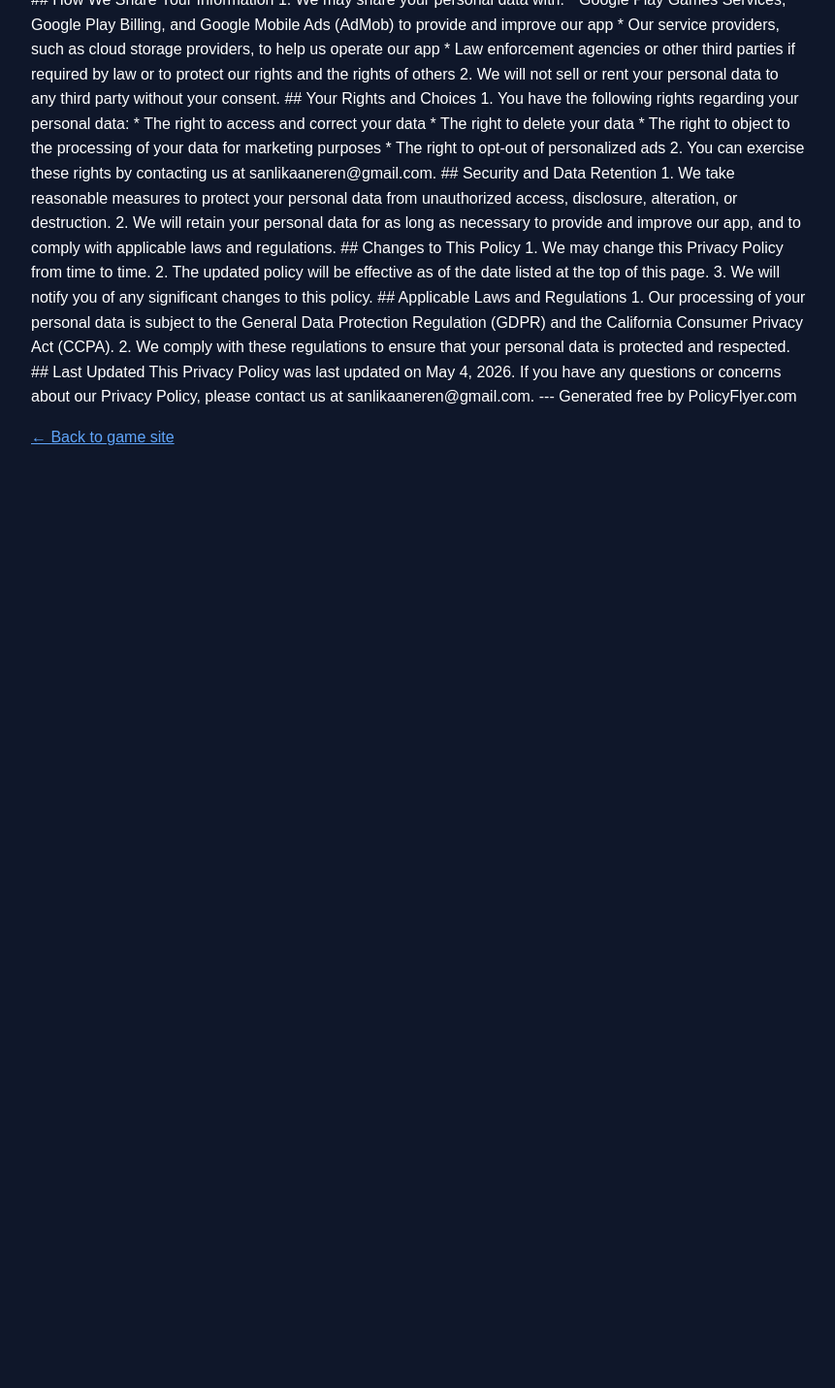
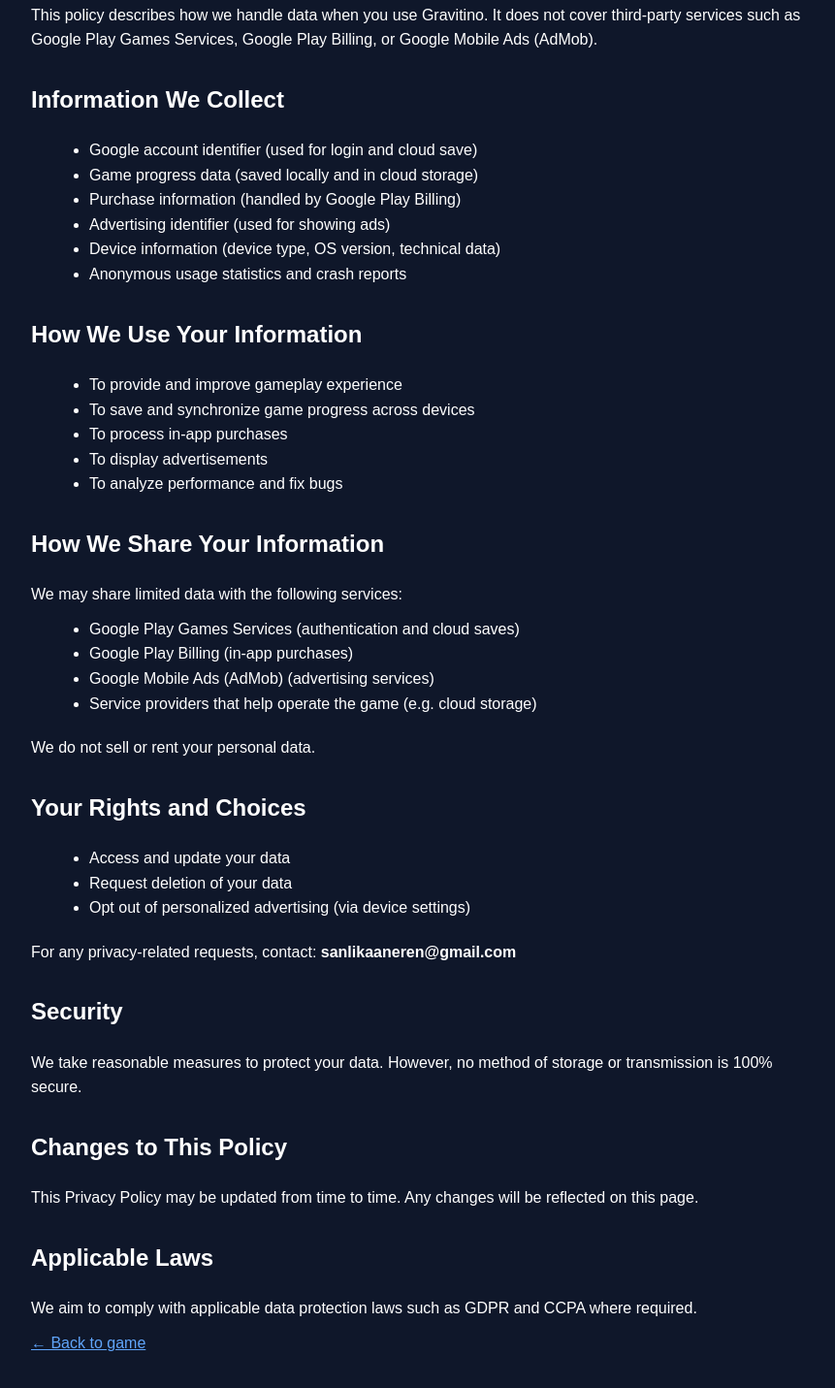
Before and after one commit to CCraglex/gravitino, a plain HTML site: page privacy.html in a window 1280 px wide. Shown: the part 437-1868 px from the top of the page at 97% size, without its empty margins (208-1069 px from the left). Before the commit the page ends 957 px from the top, so only its background shows below. Drawn offline with Linux system fonts and the light colour scheme.

Commit message:
Update privacy.html

```diff
--- a/privacy.html
+++ b/privacy.html
@@ -3,102 +3,130 @@
 <head>
   <meta charset="UTF-8" />
   <meta name="viewport" content="width=device-width, initial-scale=1.0" />
-  <title>Privacy Policy</title>
+  <title>Privacy Policy - Gravitino</title>
 
   <style>
     body {
       font-family: Arial, sans-serif;
-      margin: 0;
-      padding: 40px;
       background: #0f172a;
       color: #ffffff;
+      padding: 40px;
       line-height: 1.6;
-    }
-
-    h1, h2 {
-      color: #ffffff;
-    }
-
-    a {
-      color: #60a5fa;
     }
 
     .container {
       max-width: 800px;
       margin: auto;
     }
+
+    h1, h2 {
+      color: #ffffff;
+      margin-top: 30px;
+    }
+
+    p {
+      margin: 10px 0;
+    }
+
+    ul {
+      margin: 10px 0 20px 20px;
+    }
+
+    a {
+      color: #60a5fa;
+    }
   </style>
 </head>
 
 <body>
-
 <div class="container">
 
-  # Privacy Policy
+<h1>Privacy Policy</h1>
 
-## Introduction
-1. This Privacy Policy explains how Gravitino, a mobile app accessible at https://ccraglex.github.io/gravitino/, collects, uses, and protects your personal data when you use our app.
-2. This Privacy Policy applies to all users of Gravitino, regardless of where you are located in the world.
+<p><strong>Last Updated:</strong> May 4, 2026</p>
 
-## Scope of This Policy
-1. This policy covers the collection, use, and disclosure of your personal data when you use Gravitino.
-2. This policy does not apply to the practices of third-party services that we integrate with our app, such as Google Play Games Services, Google Play Billing, and Google Mobile Ads (AdMob).
+<h2>Introduction</h2>
+<p>
+This Privacy Policy explains how Gravitino, accessible at
+https://ccraglex.github.io/gravitino/, collects, uses, and protects your personal data when you use our game.
+</p>
+<p>
+This policy applies to all users of Gravitino worldwide.
+</p>
 
-## Information We Collect
-1. We collect the following personal data:
-   * Google account information when you connect your account to our app
-   * Game progress data to track your progress and provide a better experience
-   * Purchase information when you make in-app purchases
-   * Advertising identifier to deliver personalized ads
-   * Device information, including device type, operating system, and other technical details
-2. We may also collect anonymous data, such as usage statistics and crash reports, to improve our app.
+<h2>Scope of This Policy</h2>
+<p>
+This policy describes how we handle data when you use Gravitino.
+It does not cover third-party services such as Google Play Games Services,
+Google Play Billing, or Google Mobile Ads (AdMob).
+</p>
 
-## How We Use Your Information
-1. We use your personal data for the following purposes:
-   * To provide and improve our app, including tracking game progress and delivering personalized ads
-   * To process in-app purchases and manage your account
-   * To analyze usage statistics and improve our app's performance
-   * To comply with applicable laws and regulations
-2. We may also use your data for marketing and advertising purposes, but we will always ask for your consent before doing so.
+<h2>Information We Collect</h2>
+<ul>
+  <li>Google account identifier (used for login and cloud save)</li>
+  <li>Game progress data (saved locally and in cloud storage)</li>
+  <li>Purchase information (handled by Google Play Billing)</li>
+  <li>Advertising identifier (used for showing ads)</li>
+  <li>Device information (device type, OS version, technical data)</li>
+  <li>Anonymous usage statistics and crash reports</li>
+</ul>
 
-## How We Share Your Information
-1. We may share your personal data with:
-   * Google Play Games Services, Google Play Billing, and Google Mobile Ads (AdMob) to provide and improve our app
-   * Our service providers, such as cloud storage providers, to help us operate our app
-   * Law enforcement agencies or other third parties if required by law or to protect our rights and the rights of others
-2. We will not sell or rent your personal data to any third party without your consent.
+<h2>How We Use Your Information</h2>
+<ul>
+  <li>To provide and improve gameplay experience</li>
+  <li>To save and synchronize game progress across devices</li>
+  <li>To process in-app purchases</li>
+  <li>To display advertisements</li>
+  <li>To analyze performance and fix bugs</li>
+</ul>
 
-## Your Rights and Choices
-1. You have the following rights regarding your personal data:
-   * The right to access and correct your data
-   * The right to delete your data
-   * The right to object to the processing of your data for marketing purposes
-   * The right to opt-out of personalized ads
-2. You can exercise these rights by contacting us at sanlikaaneren@gmail.com.
+<h2>How We Share Your Information</h2>
+<p>
+We may share limited data with the following services:
+</p>
+<ul>
+  <li>Google Play Games Services (authentication and cloud saves)</li>
+  <li>Google Play Billing (in-app purchases)</li>
+  <li>Google Mobile Ads (AdMob) (advertising services)</li>
+  <li>Service providers that help operate the game (e.g. cloud storage)</li>
+</ul>
 
-## Security and Data Retention
-1. We take reasonable measures to protect your personal data from unauthorized access, disclosure, alteration, or destruction.
-2. We will retain your personal data for as long as necessary to provide and improve our app, and to comply with applicable laws and regulations.
+<p>
+We do not sell or rent your personal data.
+</p>
 
-## Changes to This Policy
-1. We may change this Privacy Policy from time to time.
-2. The updated policy will be effective as of the date listed at the top of this page.
-3. We will notify you of any significant changes to this policy.
+<h2>Your Rights and Choices</h2>
+<ul>
+  <li>Access and update your data</li>
+  <li>Request deletion of your data</li>
+  <li>Opt out of personalized advertising (via device settings)</li>
+</ul>
 
-## Applicable Laws and Regulations
-1. Our processing of your personal data is subject to the General Data Protection Regulation (GDPR) and the California Consumer Privacy Act (CCPA).
-2. We comply with these regulations to ensure that your personal data is protected and respected.
+<p>
+For any privacy-related requests, contact: <strong>sanlikaaneren@gmail.com</strong>
+</p>
 
-## Last Updated
-This Privacy Policy was last updated on May 4, 2026.
+<h2>Security</h2>
+<p>
+We take reasonable measures to protect your data.
+However, no method of storage or transmission is 100% secure.
+</p>
 
-If you have any questions or concerns about our Privacy Policy, please contact us at sanlikaaneren@gmail.com.
+<h2>Changes to This Policy</h2>
+<p>
+This Privacy Policy may be updated from time to time.
+Any changes will be reflected on this page.
+</p>
 
----
-Generated free by PolicyFlyer.com
-  <p><a href="index.html">← Back to game site</a></p>
+<h2>Applicable Laws</h2>
+<p>
+We aim to comply with applicable data protection laws such as GDPR and CCPA where required.
+</p>
+
+<p>
+<a href="index.html">← Back to game</a>
+</p>
 
 </div>
-
 </body>
 </html>
```
